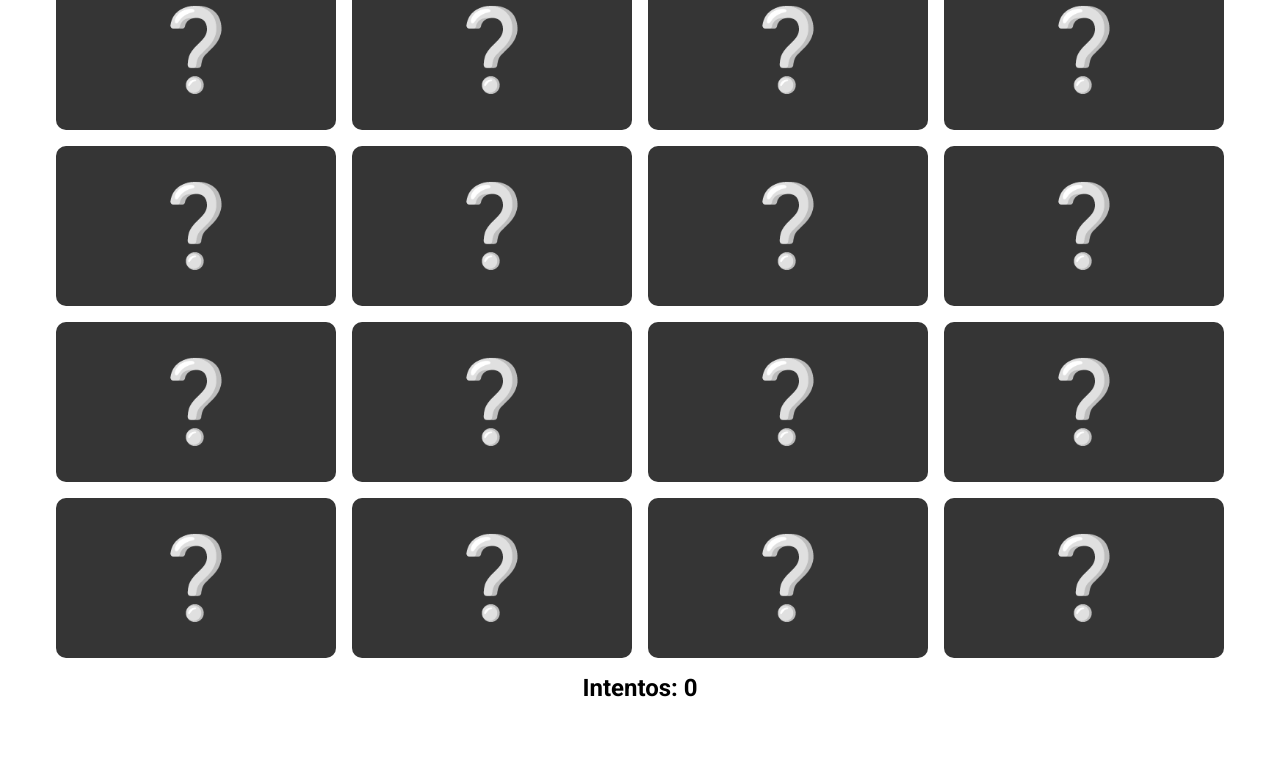
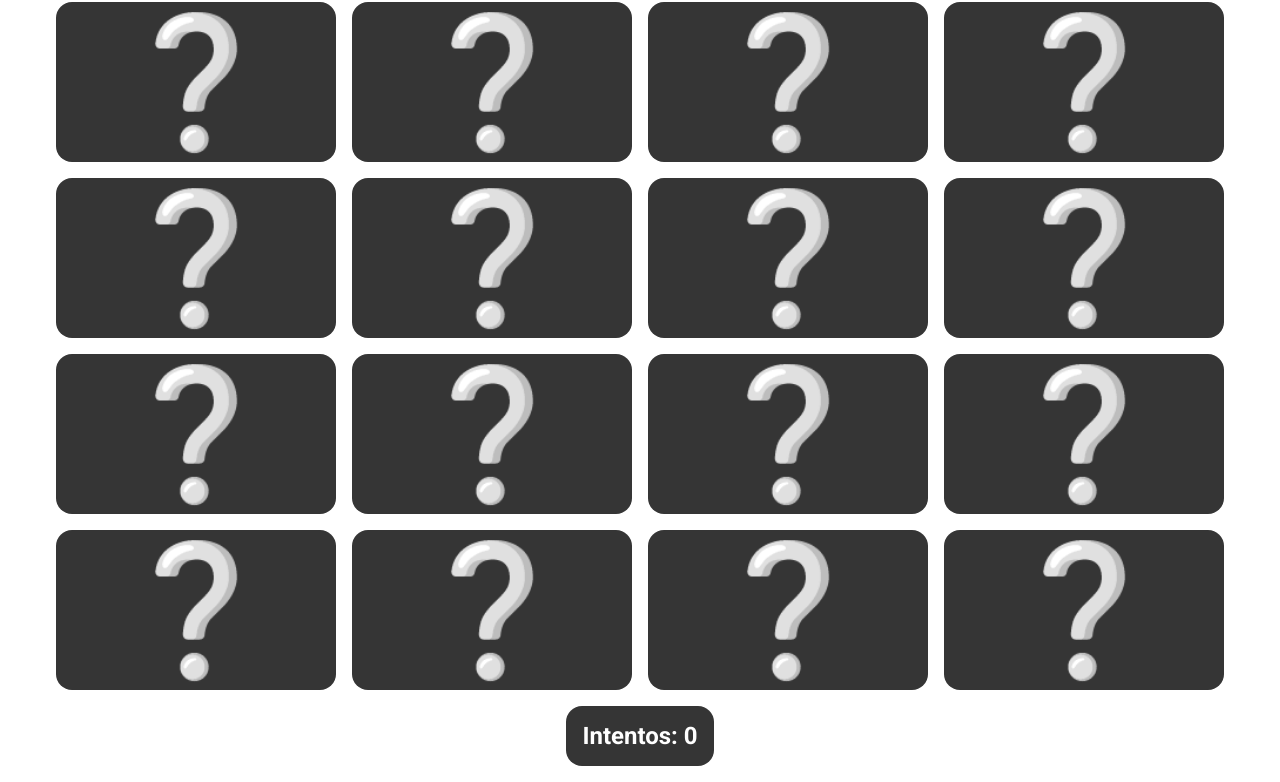
Before and after one commit to valtua/emoji-game, a website built with Parcel: page src/index.html in a window 1280 px wide. Shown: the part 105-887 px from the top of the page. Before the commit the page ends 823 px from the top, so only its background shows below. Built offline with nearby package versions, Linux system fonts and the light colour scheme.

Commit message:
Finish base game and refactor

```diff
--- a/src/css/main.css
+++ b/src/css/main.css
@@ -17,7 +17,7 @@ body {
   max-width: 1200px;
 }
 
-h1 {
+.title {
   display: flex;
   justify-content: center;
   font-size: 4rem;
@@ -34,6 +34,8 @@ h1 {
 .content {
   display: flex;
   flex-direction: column;
+  gap: 1rem;
+  padding: 1rem 0;
 }
 
 .cards {
@@ -47,7 +49,7 @@ h1 {
   justify-content: center;
   height: 10rem;
   align-items: center;
-  border-radius: 10px;
+  border-radius: 1rem;
   font-size: 5rem;
   background-color: var(--bg-card);
   cursor: pointer;
@@ -55,19 +57,34 @@ h1 {
   transform-style: preserve-3d;
 }
 
+.attempts {
+  align-self: center;
+  background-color: var(--bg-card);
+  padding: 1rem;
+  border-radius: 1rem;
+  color: #fff;
+}
+
+.front,
+.back {
+  position: absolute;
+  height: 100%;
+  width: 100%;
+  display: grid;
+  border-radius: 1rem;
+  place-content: center;
+  font-size: 8rem;
+  backface-visibility: hidden;
+  user-select: none;
+}
+
+.back {
+  background: linear-gradient(steelblue, lightsteelblue);
+  transform: rotateY(180deg);
+}
+
 .flipped {
   transform: rotateY(180deg);
   transition: transform 0.5s;
-}
-
-.attempts {
-  align-self: center;
-  /* background-color: var(--bg-card); */
-  padding: 1rem;
-  color: black;
-}
-
-.match {
-  background-color: green;
   cursor: default;
 }
--- a/src/css/mobile.css
+++ b/src/css/mobile.css
@@ -1,8 +1,8 @@
-h1 {
+.title {
   font-size: 3rem;
 }
 
-.card {
-  font-size: 2rem;
-  height: 7rem;
+.front,
+.back {
+  font-size: 4rem;
 }
--- a/src/js/main.js
+++ b/src/js/main.js
@@ -1,4 +1,5 @@
 const emojis = shuffleEmojis();
+let cardsLeft = emojis.length;
 let storedCards = [];
 let attempts = 0;
 
@@ -7,20 +8,20 @@ document.addEventListener("DOMContentLoaded", () => {
 });
 
 function updateAttempts() {
-  document.querySelector(".attempts > h2").innerHTML = `Intentos: ${attempts}`;
+  document.querySelector(".subtitle").innerHTML = `Intentos: ${attempts}`;
 }
 
 function handleCardClick() {
   // only select one card at a time
   if (storedCards.length > 1) return;
 
+  storedCards.push(this);
+
   this.classList.add("flipped");
 
-  storedCards.push(this);
+  this.removeEventListener("click", handleCardClick);
 
-  this.textContent = emojis[this.dataset.emoji];
-
-  this.removeEventListener("click", handleCardClick);
+  this.children[1].textContent = emojis[this.children[1].dataset.emoji];
 
   // return if the user hasn't selected two cards
   if (storedCards.length !== 2) return;
@@ -28,11 +29,17 @@ function handleCardClick() {
   attempts++;
   updateAttempts();
 
-  checkCards(storedCards[0], storedCards[1]);
+  checkCards();
 }
 
-function checkCards(firstCard, secondCard) {
-  if (firstCard.textContent !== secondCard.textContent) {
+function checkCards() {
+  const firstCard = storedCards[0];
+  const secondCard = storedCards[1];
+
+  if (
+    emojis[firstCard.children[1].dataset.emoji] !==
+    emojis[secondCard.children[1].dataset.emoji]
+  ) {
     setTimeout(() => {
       firstCard.addEventListener("click", handleCardClick);
       secondCard.addEventListener("click", handleCardClick);
@@ -40,79 +47,67 @@ function checkCards(firstCard, secondCard) {
       firstCard.classList.remove("flipped");
       secondCard.classList.remove("flipped");
 
-      firstCard.textContent = "❔";
-      secondCard.textContent = "❔";
-
       storedCards = [];
     }, 1000);
-
     return;
   }
 
-  firstCard.classList.add("match");
-  secondCard.classList.add("match");
   storedCards = [];
+  cardsLeft -= 2;
+
+  if (!cardsLeft) {
+    // create a modal window
+    console.log("Juego terminado");
+  }
 }
 
 function createGame() {
-  const h1 = document.createElement("h1");
-  h1.textContent = "Emoji Game";
-  document.body.appendChild(h1);
+  const headingTitle = createElement("h1", "title");
+  const section = createElement("section", "content");
+  const articleCards = createElement("article", "cards");
+  const articleAttempts = createElement("aside", "attempts");
+  const headingAttempts = createElement("h2", "subtitle");
 
-  const section = document.createElement("section");
-  section.classList.add("content");
+  headingTitle.textContent = "Emoji Game";
+  headingAttempts.textContent = `Intentos: ${attempts}`;
 
-  const article = document.createElement("article");
-  article.classList.add("cards");
+  articleAttempts.appendChild(headingAttempts);
 
-  const aside = document.createElement("aside");
-  aside.classList.add("attempts");
-  const headingAside = document.createElement("h2");
-  headingAside.textContent = `Intentos: ${attempts}`;
-  aside.appendChild(headingAside);
+  for (let i = 0; i < emojis.length; i++) {
+    const card = createElement("div", "card");
+    const front = createElement("div", "front");
+    const back = createElement("div", "back");
 
-  emojis.forEach((_, i) => {
-    const div = document.createElement("div");
+    front.textContent = "❔";
+    back.dataset.emoji = i;
 
-    div.classList.add("card");
-    div.textContent = "❔";
-    div.dataset.emoji = i;
+    card.append(front, back);
+    card.addEventListener("click", handleCardClick);
 
-    div.addEventListener("click", handleCardClick);
+    articleCards.appendChild(card);
+  }
 
-    article.appendChild(div);
-  });
-
-  section.append(article, aside);
-
+  section.append(headingTitle, articleCards, articleAttempts);
   document.body.appendChild(section);
 }
 
+function createElement(element, className) {
+  const elm = document.createElement(element);
+
+  elm.classList.add(className);
+
+  return elm;
+}
+
 function shuffleEmojis() {
-  const emojis = [
-    "🫠",
-    "😋",
-    "😀",
-    "💩",
-    "🧐",
-    "😡",
-    "🤠",
-    "🙄",
-    "🫠",
-    "😋",
-    "😀",
-    "💩",
-    "🧐",
-    "😡",
-    "🤠",
-    "🙄",
-  ];
+  const emojis = ["🫠", "😋", "😀", "💩", "🧐", "😡", "🤠", "🙄"];
+  const emojiList = emojis.concat(emojis);
   const shuffledEmojis = [];
 
-  while (emojis.length > 0) {
-    const randomIndex = Math.floor(Math.random() * emojis.length);
-    shuffledEmojis.push(emojis[randomIndex]);
-    emojis.splice(randomIndex, 1);
+  while (emojiList.length > 0) {
+    const randomIndex = Math.floor(Math.random() * emojiList.length);
+    shuffledEmojis.push(emojiList[randomIndex]);
+    emojiList.splice(randomIndex, 1);
   }
 
   return shuffledEmojis;
```
